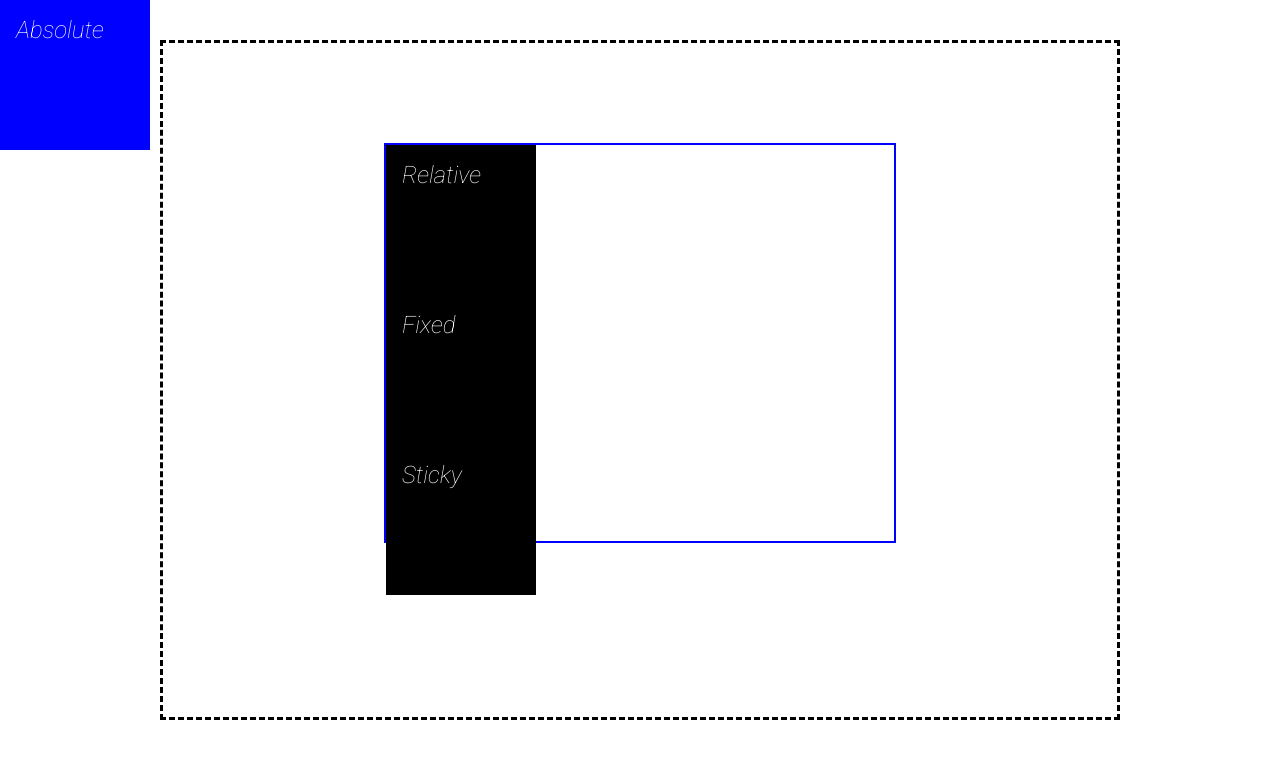
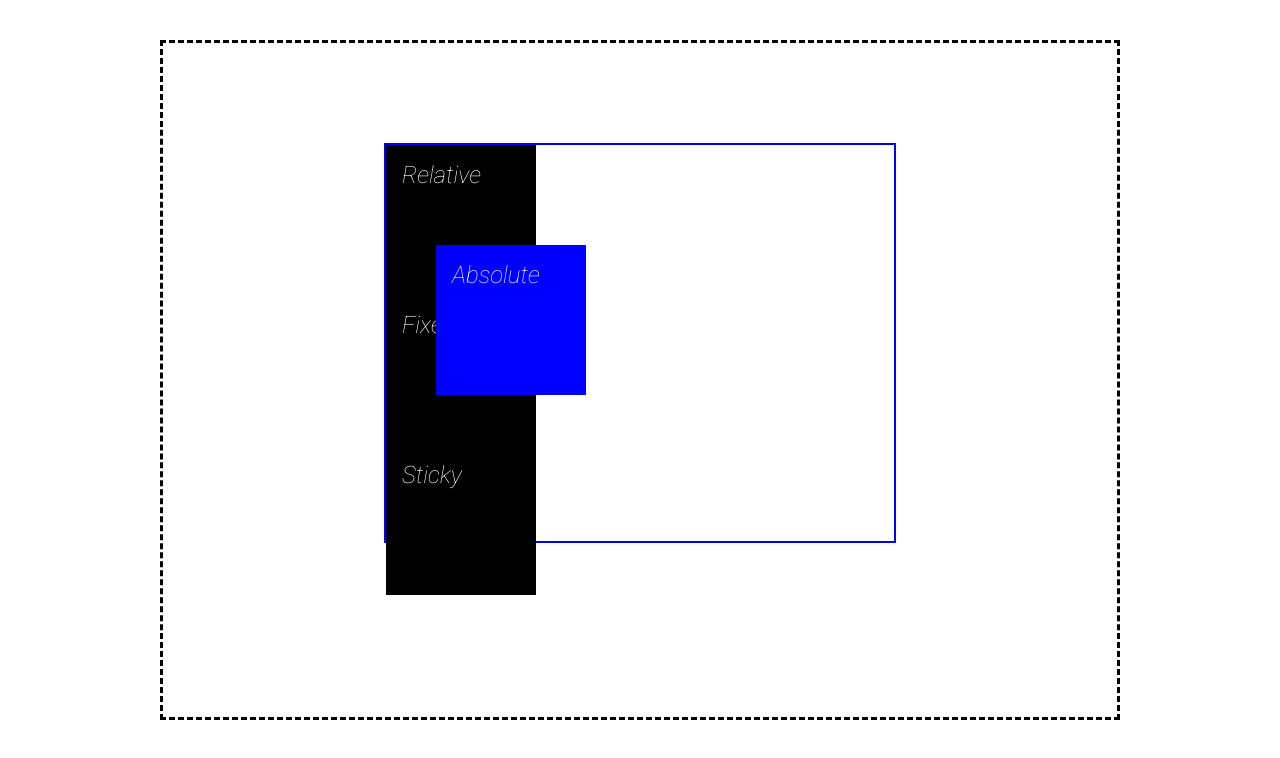
Before and after one commit to azamsyedmohd/CSS-Complete-Series, a plain HTML site: page CSS-Positions/index.html in a window 1280 px wide. Shown: the top 758 px of the page. Drawn offline with Linux system fonts and the light colour scheme.

Commit message:
absolute position relative to its parents

```diff
--- a/CSS-Positions/index.css
+++ b/CSS-Positions/index.css
@@ -16,12 +16,14 @@ body {
   width: 75vw;
   height: 85vh;
   margin: 40px auto;
+  position: relative;
 }
 .inner-container {
   border: 2px solid blue;
   width: 40vw;
   height: 50vh;
   margin: 100px auto;
+  position: relative;
 }
 .box {
   width: 150px;
@@ -33,6 +35,6 @@ body {
 .absolute {
   background-color: blue;
   position: absolute;
-  top: 0;
-  left: 0;
+  top: 100px;
+  left: 50px;
 }
```
